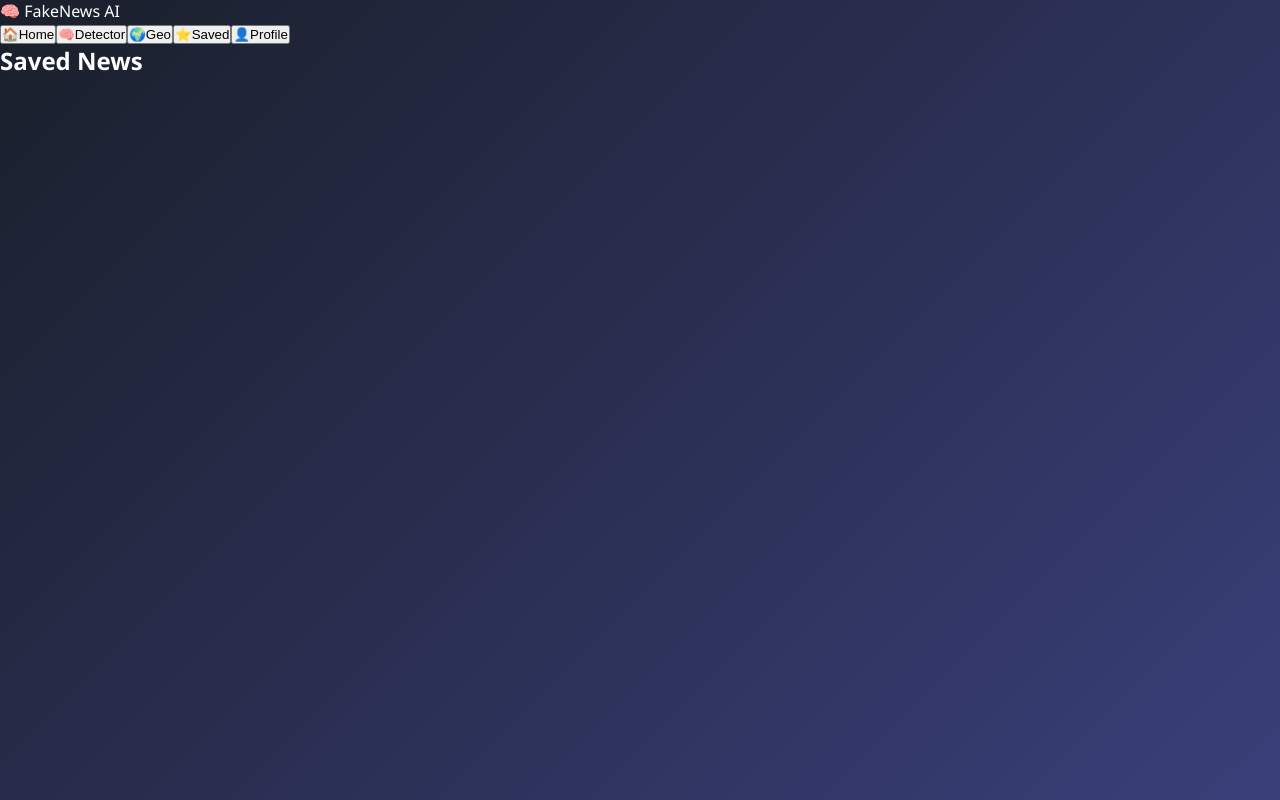
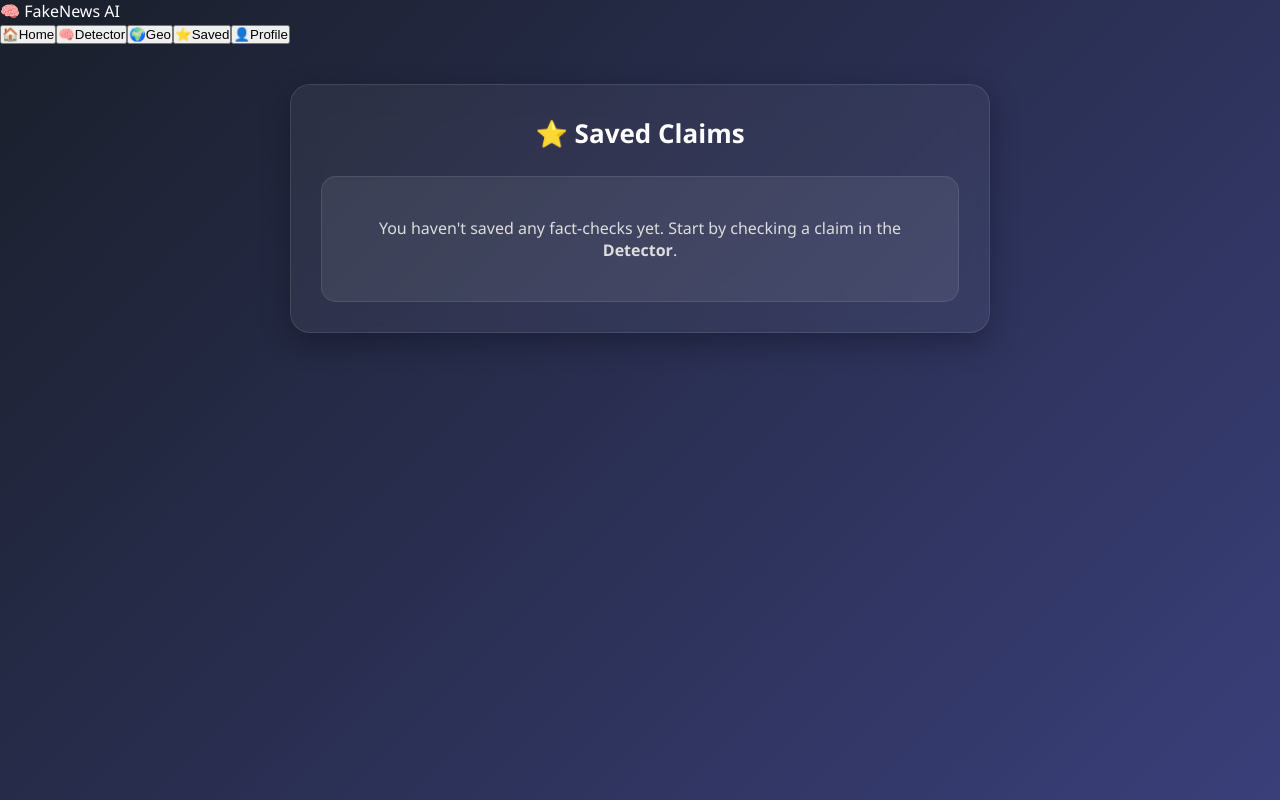
Before and after one commit to YARAGANIDURGADHANUSH/AI-POWERED-FAKE-NEWS-DETECTOR, a React app in the folder frontend/: page /bookmarks in a window 1280 px wide. Built offline with nearby package versions, Linux system fonts and the light colour scheme; the HTML template or start-up script is replaced by a standard one; a web font is replaced by a local one.

Commit message:
Update Bookmarks component layout and title

```diff
--- a/frontend/src/pages/Bookmarks.jsx
+++ b/frontend/src/pages/Bookmarks.jsx
@@ -1,3 +1,13 @@
 export default function Bookmarks() {
-  return <h2>Saved News</h2>;
+  return (
+    <div className="content-wrapper">
+      <h1 className="section-title">⭐ Saved Claims</h1>
+      <div className="result-box" style={{ textAlign: 'center', padding: '40px' }}>
+        <p style={{ color: 'var(--text-muted)' }}>
+          You haven't saved any fact-checks yet.
+          Start by checking a claim in the <strong>Detector</strong>.
+        </p>
+      </div>
+    </div>
+  );
 }
```
